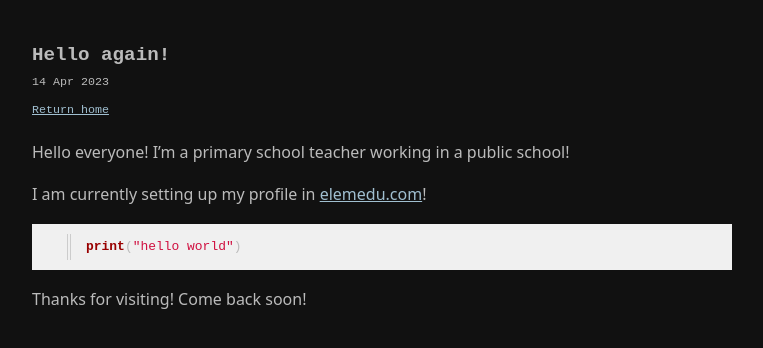
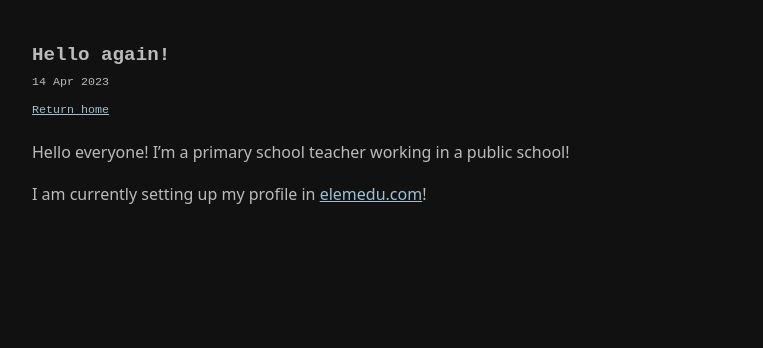
Before and after one commit to nefkst/My-Personal-Blog, a Jekyll site: the page built from _posts/2023-04-14-second-post.md, in a window 1280 px wide. Shown: the top 348 px of the page, without its empty margins (258-1021 px from the left). Built offline with Jekyll 4.4.1, drawn with Linux system fonts in a browser that asks for light colours.

Commit message:
Update 2023-04-14-second-post.md

````diff
--- a/_posts/2023-04-14-second-post.md
+++ b/_posts/2023-04-14-second-post.md
@@ -9,8 +9,3 @@ Hello everyone!
 I'm a primary school teacher working in a public school!
 
 I am currently setting up my profile in [elemedu.com](https://elemedu.com/)!
-
-```python
-print("hello world")
-```
-Thanks for visiting! Come back soon!
````
